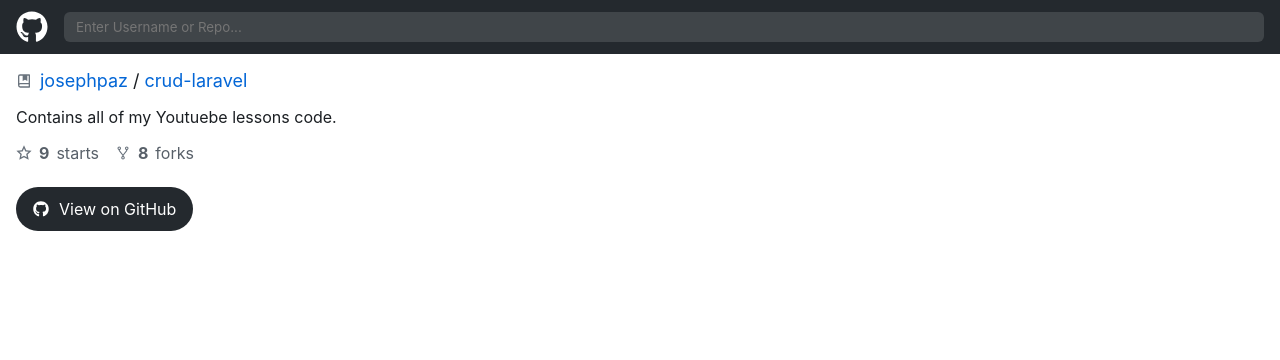
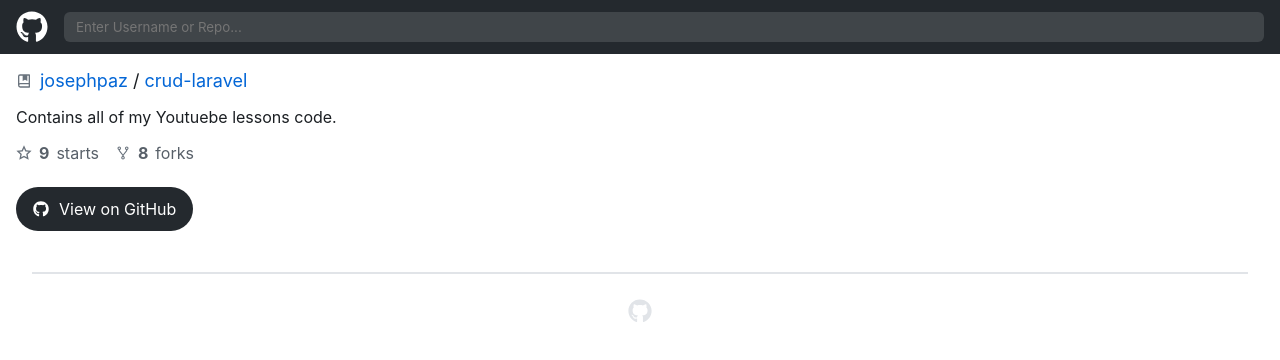
Before and after one commit to Josephpaz/github-clone-reactjs, a React (Create React App) app: page /josephpaz/crud-laravel in a window 1280 px wide. Shown: the top 360 px of the page. Built offline with nearby package versions, Linux system fonts and the light colour scheme.

Commit message:
Added a footer component

```diff
--- a/src/App.tsx
+++ b/src/App.tsx
@@ -5,6 +5,7 @@
 import Header from './components/Header';
 import Profile from './pages/Profile';
 import Repo from './pages/Repo';
+import Footer from './components/Footer';
 function App() {
   return (
     <BrowserRouter>
@@ -14,7 +15,7 @@
         <Route path="/:username" element={<Profile />} />
         <Route path="/:username/:reponame" element={<Repo />} />
       </Routes>
-      {/* {<Footer />} */}
+      {<Footer />}
       <GlobalStyles />
     </BrowserRouter>
   );
--- /dev/null
+++ b/src/components/Footer/index.tsx
@@ -0,0 +1,13 @@
+import React from "react";
+import { Container, Line, GithubLogo } from "./style";
+
+const Footer: React.FC = () => {
+  return (
+    <Container>
+      <Line />
+      <GithubLogo />
+    </Container>
+  );
+};
+
+export default Footer;
--- /dev/null
+++ b/src/components/Footer/style.ts
@@ -0,0 +1,22 @@
+import styled from "styled-components";
+import { FaGithub } from "react-icons/fa";
+
+export const Container = styled.div`
+  display: flex;
+  flex-direction: column;
+  align-items: center;
+  margin: 25px 32px;
+`;
+export const Line = styled.div`
+  max-width: 1280px;
+  width: 100%;
+  border: 1px solid var(--border);
+`;
+
+export const GithubLogo = styled(FaGithub)`
+margin-top: 25px;
+  fill: var(--border);
+  width: 24px;
+  height: 24px;
+  flex-shrink: 0;
+`;
--- a/src/components/Header/index.tsx
+++ b/src/components/Header/index.tsx
@@ -1,12 +1,25 @@
-import React from 'react';
-import {Container, GithubLogo, SearchForm} from './styles';
+import React, { useState } from "react";
+import { useNavigate } from "react-router-dom";
+import { Container, GithubLogo, SearchForm } from "./styles";
 
 const Header: React.FC = () => {
+  const [search, setSearch] = useState("");
+  const navigate = useNavigate();
+
+  function handleSubmit(event: React.FormEvent) {
+    event.preventDefault();
+    navigate('/'+search.toLowerCase().trim());
+    //trim() remove os espacos em brancos
+  }
   return (
     <Container>
       <GithubLogo />
-            <SearchForm>
-                <input placeholder="Enter Username or Repo..."/>
+      <SearchForm onSubmit={handleSubmit}>
+        <input
+          placeholder="Enter Username or Repo..."
+          value={search}
+          onChange={(e) => setSearch(e.currentTarget.value)}
+        />
       </SearchForm>
     </Container>
   );
```
Also changed, not shown: 1 other file (tests, documents, lock files or other folders). Lines whose indentation alone changed are shown as unchanged.
